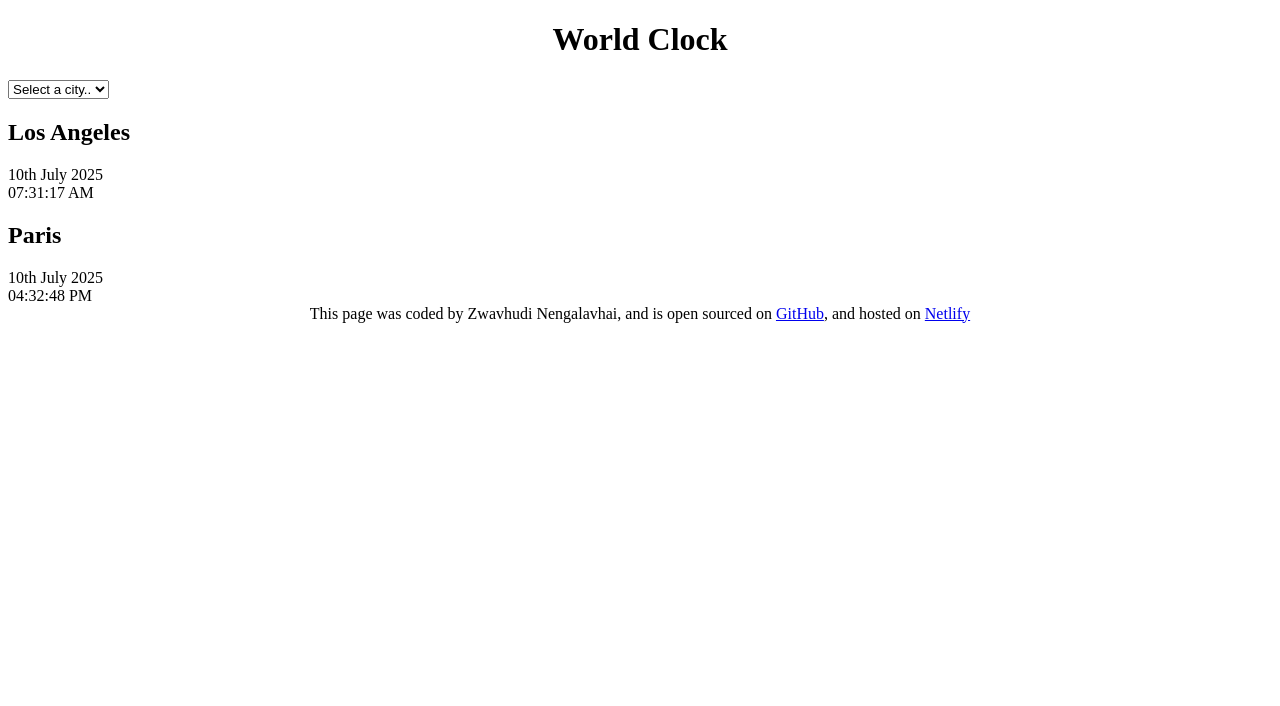
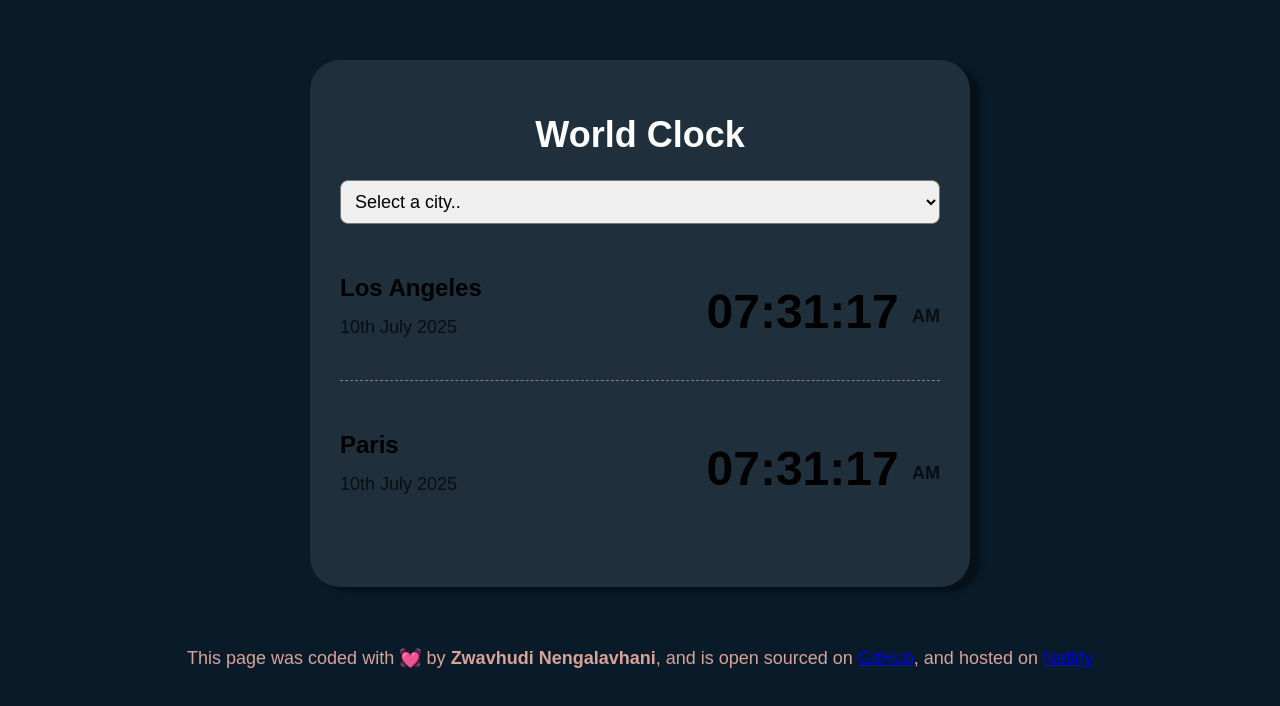
Before and after one commit to Zwavhudi22/what-time, a plain HTML site: page index.html in a window 1280 px wide. Drawn offline with Linux system fonts and the light colour scheme.

Commit message:
Styled the project using CSS

```diff
--- a/css/styles.css
+++ b/css/styles.css
@@ -1,7 +1,70 @@
+body {
+  font-family: sans-serif;
+  background: #091B29;
+}
+
 h1 {
   text-align: center;
+  font-family: sans-serif;
+  font-size: 36px;
+  color: #FFFFFF;
+}
+
+select {
+  display: block;
+  width: 100%;
+  padding: 10px;
+  border-radius: 8px;
+  font-size: 18px;
+}
+
+.container {
+  max-width: 600px;
+  margin: 60px auto;
+  background: #1F303C;
+  padding: 30px;
+  box-shadow: 10px 5px 5px rgba(0, 0, 0, 0.4);
+  border-radius: 30px;
+}
+
+h2 {
+  font-size: 24px;
+  margin: 0 0 5px;
+  line-height: 2;
+}
+
+.city {
+  display: flex;
+  justify-content: space-between;
+  padding: 20px 0;
+  margin: 20px 0;
+  border-bottom: 1px dashed grey;
+}
+
+.city:last-child {
+  border: none;
+}
+
+.date {
+  opacity: 0.7;
+  font-size: 18px;
+}
+
+.time {
+  font-size: 48px;
+  font-weight: bold;
+  line-height: 2;
+}
+
+.time small {
+  font-size: 18px;
+  line-height: 36px;
+  vertical-align: middle;
+  opacity: 0.7;
 }
 
 footer {
   text-align: center;
+  font-size: 18px;
+  color: #D9A299;
 }
--- a/index.html
+++ b/index.html
@@ -18,18 +18,22 @@
     </select>
 
     <div class="city">
-      <h2>Los Angeles </h2>
-      <div class="date">10th July 2025</div>
-      <div class="time">07:31:17 AM</div>
+      <div>
+        <h2>Los Angeles </h2>
+        <div class="date">10th July 2025</div>
+      </div>
+      <div class="time">07:31:17 <small>AM</small></div>
     </div>
     <div class="city">
-      <h2>Paris</h2>
-      <div class="date">10th July 2025</div>
-      <div class="time">04:32:48 PM</div>
+      <div>
+        <h2>Paris</h2>
+        <div class="date">10th July 2025</div>
+      </div>
+      <div class="time">07:31:17 <small>AM</small></div>
     </div>
   </div>
   <footer>
-    This page was coded by Zwavhudi Nengalavhai, and is open sourced on
+    This page was coded with 💓 by <strong>Zwavhudi Nengalavhani</strong>, and is open sourced on
     <a href="https://github.com/Zwavhudi22/what-time" target="_blank">GitHub</a>, and hosted on
     <a href="https://whattime-app.netlify.app/" target="_blank">Netlify</a>
   </footer>
```
